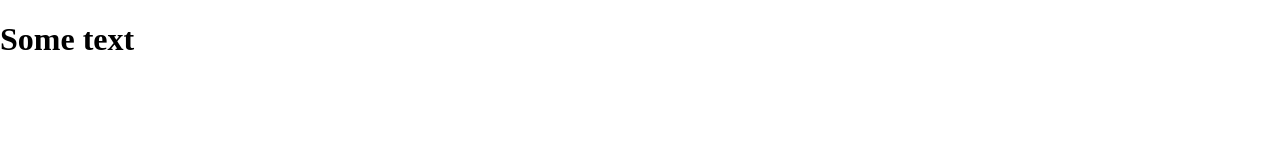
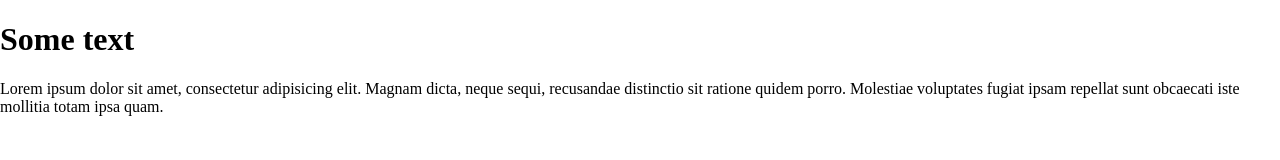
Before and after one commit to morika218/git_test, a plain HTML site: page index.html in a window 1280 px wide. Drawn offline with Linux system fonts and the light colour scheme.

Commit message:
p was added

```diff
--- a/index.html
+++ b/index.html
@@ -8,5 +8,6 @@
 </head>
 <body>
 	<h1>Some text</h1>
+	<p>Lorem ipsum dolor sit amet, consectetur adipisicing elit. Magnam dicta, neque sequi, recusandae distinctio sit ratione quidem porro. Molestiae voluptates fugiat ipsam repellat sunt obcaecati iste mollitia totam ipsa quam.</p>
 </body>
 </html>
```
